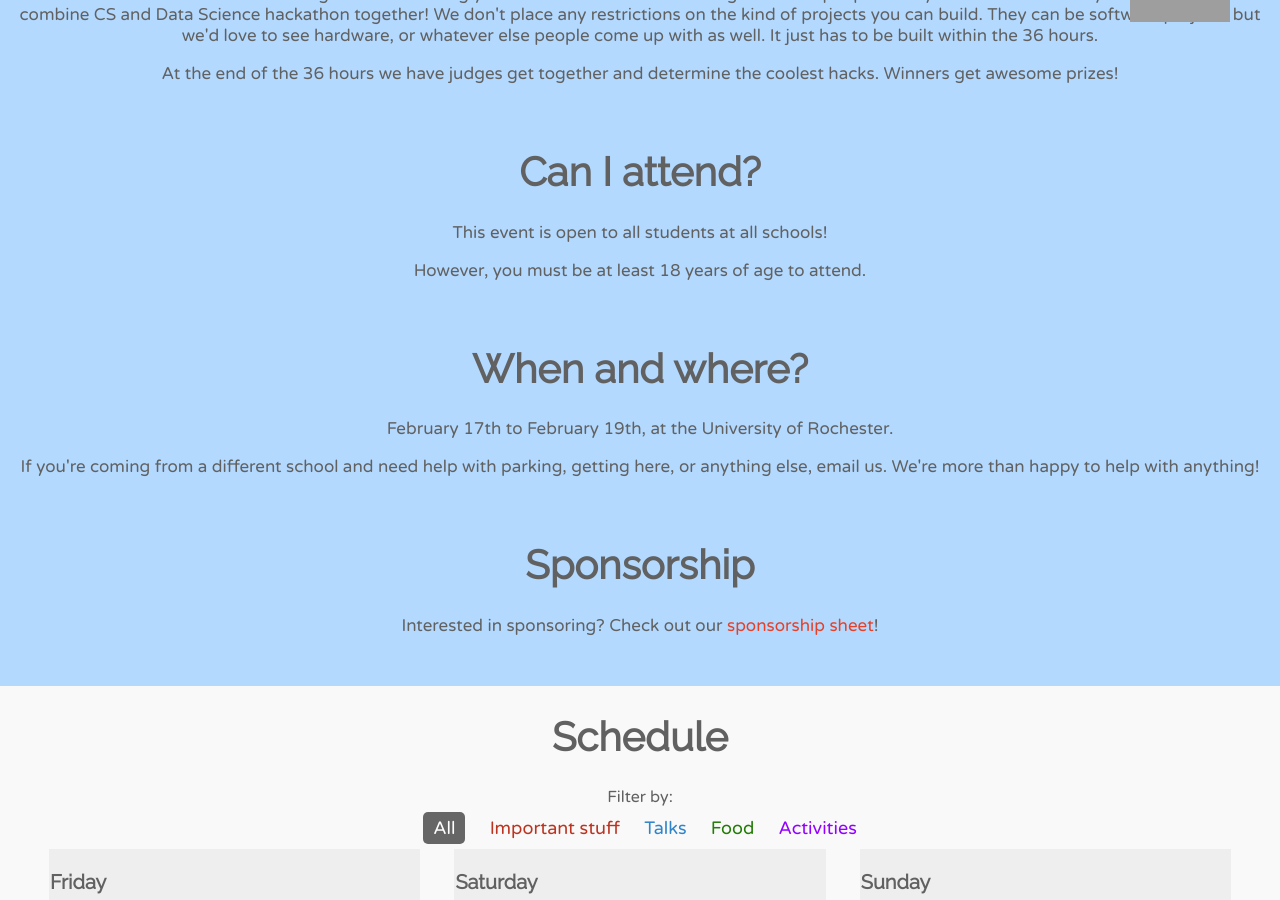
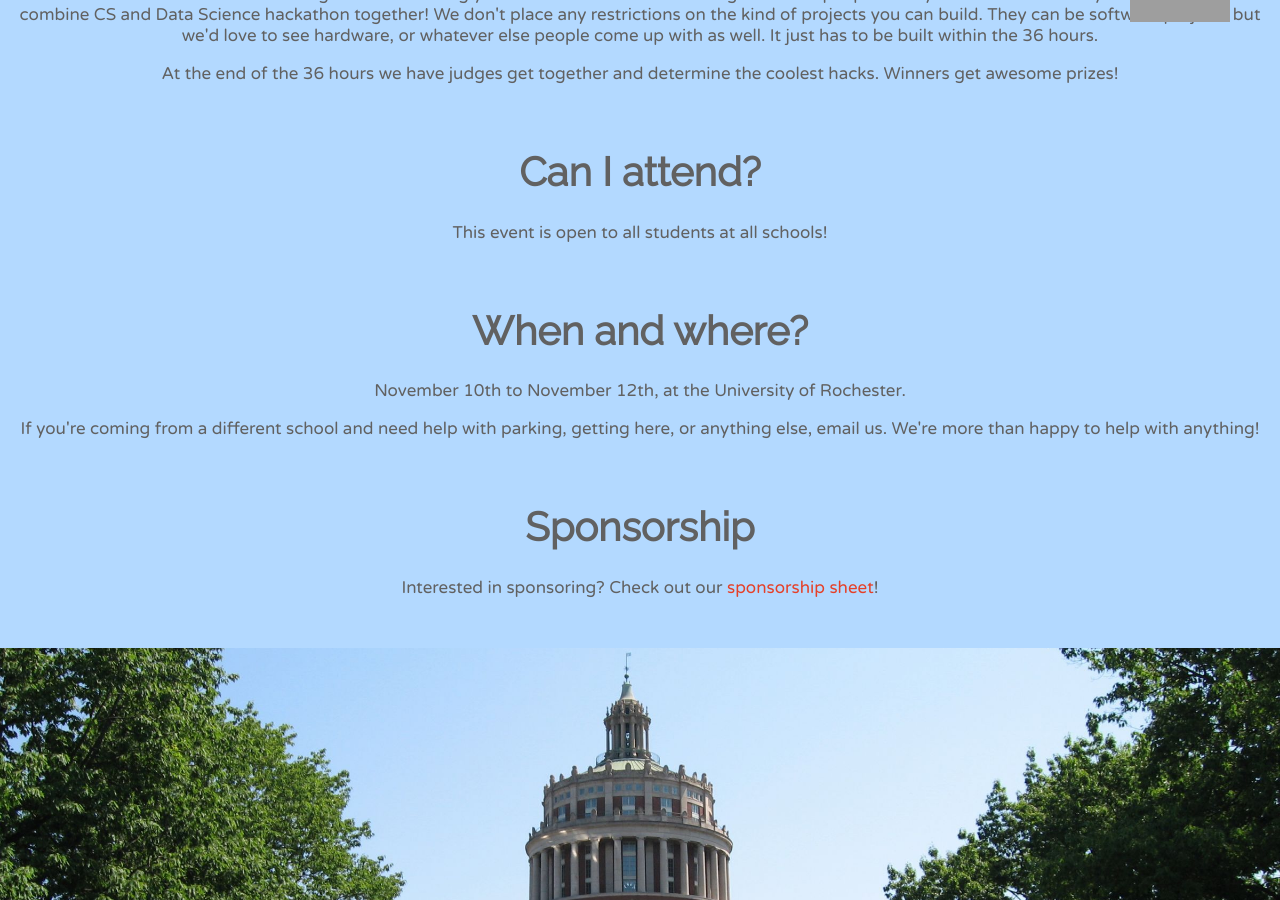
Before and after one commit to RocHack/rochack.org, a Jekyll site: the page dandyhacks/hackathon.html, which Jekyll copies as it is, in a window 1280 px wide and 900 px high, scrolled down 1498 px. Built offline with Jekyll 4.4.1, drawn with Linux system fonts in a browser that asks for light colours; some of the changed text lies outside the part shown; grey boxes are pictures that could not be loaded.

Commit message:
Updated for DandyHacks Fall

```diff
--- a/dandyhacks/hackathon.html
+++ b/dandyhacks/hackathon.html
@@ -13,13 +13,16 @@
     <link href='https://fonts.googleapis.com/css?family=Fira+Sans|Raleway|Open+Sans+Condensed:300|Abel|Quicksand' rel='stylesheet' type='text/css'>
 
     <link href='https://fonts.googleapis.com/css?family=Varela+Round' rel='stylesheet' type='text/css'>
-  	<a id="mlh-trust-badge" style="display:block;max-width:100px;min-width:60px;position:fixed;right:50px;top:0;width:10%;z-index:10000" href="https://mlh.io/seasons/na-2017/events?utm_source=na-2017&utm_medium=TrustBadge&utm_campaign=na-2017&utm_content=yellow" target="_blank"><img src="https://s3.amazonaws.com/logged-assets/trust-badge/2017/yellow.svg" alt="Major League Hacking 2017 Hackathon Season" style="width:100%"></a></head>
+  	<a id="mlh-trust-badge" style="display:block;max-width:100px;min-width:60px;position:fixed;right:50px;top:0;width:10%;z-index:10000" href="https://mlh.io/seasons/na-2018/events?utm_source=na-2018&utm_medium=TrustBadge&utm_campaign=na-2018&utm_content=yellow" target="_blank"><img src="https://s3.amazonaws.com/logged-assets/trust-badge/2018/yellow.svg" alt="Major League Hacking 2017 Hackathon Season" style="width:100%"></a>
 
-<body>
+	<body>
 	<!-- particles.js container -->
 	 <div id="particles-js"></div>
 	 <!-- particles.js lib - https://github.com/VincentGarreau/particles.js -->
-	 <script src="http://cdn.jsdelivr.net/particles.js/2.0.0/particles.min.js"></script>
+	 <script>
+		 if( !/Android|webOS|iPhone|iPod|iPad|BlackBerry/i.test(navigator.userAgent))
+			document.write('<script type="text/javascript" src="http://cdn.jsdelivr.net/particles.js/2.0.0/particles.min.js"><\/script>');
+	 </script>
 	 <script src="js/particleCustom.js"></script>
     <div>
         <div class="page main">
@@ -27,15 +30,16 @@
 			</div>
             <div class="greetings">
                 <img class="logoPic" src="images/logo.png" />
-                <h1 class="dandyhacks">DandyHacks '17 </h1>
+                <h1 class="dandyhacks">DandyHacks </h1>
                 <h3> CS | Data Science <h3>
-                <h2> February 17-19, 2017 @ University of Rochester </h2>
+                <h2> November 10-12, 2017 @ University of Rochester </h2>
                 <h3> Location: <a href="https://www.google.com/maps/place/Douglass+Dining+Hall/@43.1260354,-77.6313831,16z/data=!4m8!1m2!2m1!1sdouglass+dining+hall!3m4!1s0x89d6b4c7c3323eaf:0x879fc3fd468decdd!8m2!3d43.128986!4d-77.6290392">Douglass Ballroom (2nd Floor)</a> </h3>
                 <div>
                     <!-- a id="register" class="register buttons" href="http://dandyhacks2017.devpost.com/" target="_blank">Submit projects here!</a-->
                     <!-- <a id="register" class="register buttons" href="volunteer.html" target="_blank">Volunteer !</a> -->
 			              <!-- a id="register" class="register buttons" href="https://docs.google.com/forms/d/e/1FAIpQLSfv7eT_341DNWRp30J1VLftzXP6WOG3u3z0zirYftt9g7Rdog/viewform" target="_blank">Register</a-->
-                    <div id="register" class="register buttons" target="_blank" sty style="color:black; background:#a0a0a0">Registration Has Ended</div>
+                    <!--div id="register" class="register buttons" target="_blank" sty style="color:black; background:#a0a0a0">Registration Has Ended</div-->
+					<div id="register" class="register buttons" target="_blank" sty style="color:black; background:#a0a0a0">Registration Will Start Soon</div>
 
                 </div>
             </div>
@@ -54,11 +58,10 @@
                 <div class="container-about">
                     <h1> Can I attend? </h1>
                     <p> This event is open to all students at all schools! </p>
-                    <p> However, you must be at least 18 years of age to attend.</p>
                 </div>
                 <div class="container-about">
                     <h1> When and where? </h1>
-                    <p> February 17th to February 19th, <!--a href="https://www.google.com/maps/place/Rettner+Hall,+500+Wilson+Blvd,+Rochester,+NY+14627/@43.1285502,-77.632249,17z/data=!3m1!4b1!4m7!1m4!3m3!1s0x89d6b4c7e5dc3a6d:0xde5eaedae1b0ea81!2sWilson+Commons,+Rochester,+NY+14611!3b1!3m1!1s0x89d6b4c7fd404615:0xc99f79bddbb79162" target="_blank"> Rettner Hall</a> (the new building right next to Wilson Commons)--> at the University of Rochester. </p>
+                    <p> November 10th to November 12th, <!--a href="https://www.google.com/maps/place/Rettner+Hall,+500+Wilson+Blvd,+Rochester,+NY+14627/@43.1285502,-77.632249,17z/data=!3m1!4b1!4m7!1m4!3m3!1s0x89d6b4c7e5dc3a6d:0xde5eaedae1b0ea81!2sWilson+Commons,+Rochester,+NY+14611!3b1!3m1!1s0x89d6b4c7fd404615:0xc99f79bddbb79162" target="_blank"> Rettner Hall</a> (the new building right next to Wilson Commons)--> at the University of Rochester. </p>
                     <p> If you're coming from a different school and need help with parking, getting here, or anything else, email us. We're more than happy to help with anything! </p>
                 </div>
                 <div class="container-about">
@@ -69,7 +72,7 @@
         </div>
 
 
-        <div class="page schedule">
+        <!--div class="page schedule">
         <h1>Schedule</h1>
 
         <div class="filters">
@@ -259,7 +262,7 @@
             </tbody>
         </table>
 
-        </div>
+        </div-->
 
 
 
@@ -293,7 +296,7 @@
 
                         <div class="faq-question">
                             <h3>Are there any rules?</h3>
-                            <p> Yes! You must be 18 years of age. We also follow the <a href ="http://static.mlh.io/docs/mlh-code-of-conduct.pdf" target="_blank"> MLH code of conduct</a>. Before signing up we will ask you to agree to it to be able to participate.</p>
+                            <p> Yes! We follow the <a href ="http://static.mlh.io/docs/mlh-code-of-conduct.pdf" target="_blank"> MLH code of conduct</a>. Before signing up we will ask you to agree to it to be able to participate.</p>
                         </div>
                     </div>
 
@@ -325,7 +328,7 @@
 		<div class="page sponsors">
 			<div class="contents">
 				<div class="container-sponsors">
-					<h1> A Huge Thanks to our Sponsors! </h1>
+					<!--h1> A Huge Thanks to our Sponsors! </h1>
 					<div id="medium logos">
 						<img src="images/sponsors/medium/1010dataLogo.png" class="medium-logo" style="max-width: 350px;"/>
 					</div>
@@ -345,7 +348,7 @@
             <img src="images/sponsors/smaller/insomniaLogo.png" class="smaller-logo" style="max-width: 150px;"/>
 						<img src="images/sponsors/smaller/freshPrintsLogo.svg" class="smaller-logo" />
             <img src="images/sponsors/smaller/soylent_logo.svg" class="smaller-logo" />
-					</div>
+					</div-->
 					<p> Interested in sponsoring? Check out our <a href="sponsorship.pdf" target="_blank">sponsorship sheet</a>! </p>
 				</div>
 			</div>
```
Also changed, not shown: other parts of dandyhacks/hackathon.html (+1 -1 lines), dandyhacks/images/logo.png, dandyhacks/images/oldlogo.png, dandyhacks/images/oldlogos.png (renamed from dandyhacks/images/logos.png), dandyhacks/images/oldoldlogo.png (added), 1 other file.
